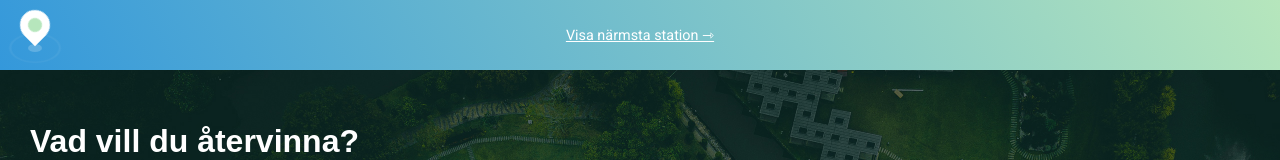
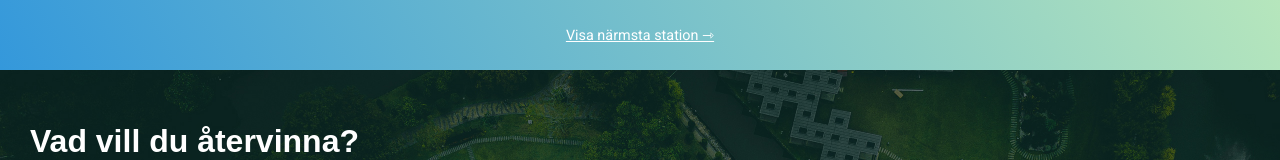
Before and after one commit to uddesson/atervinn-stan-prototype, a React (Create React App) app: page / in a window 1280 px wide. Shown: the top 160 px of the page. Built offline with nearby package versions, Linux system fonts and the light colour scheme; a web font is replaced by a local one.

Commit message:
Remove element to avoid mistaken git-conflict (temporary)

```diff
--- a/src/App.css
+++ b/src/App.css
@@ -310,71 +310,3 @@ input[type='submit'] {
 .flex {
     display: flex;
 }
-
-
-
-/*
-    Pin & Animation
-*/
-
-.pin {
-  width: 30px;
-  height: 30px;
-  border-radius: 50% 50% 50% 0;
-  background: white;
-  position: absolute;
-  transform: rotate(-45deg);
-  left: 40px;
-  top: 30px;
-  margin: -20px 0 0 -20px;
-  z-index: 2;
-}
-
-.pin:after {
-    content: '';
-    width: 14px;
-    height: 14px;
-    margin: 8px 0 0 8px;
-    background: var(--primary-green-light);
-    position: absolute;
-    border-radius: 50%;
-}
-
-.pulse {
-  background: rgba(254, 254, 254, 0.2);
-  border-radius: 50%;
-  height: 14px;
-  width: 14px;
-  position: absolute;
-  left: 40px;
-  top: 30px;
-  margin: 11px 0px 0px -12px;
-  transform: rotateX(55deg);
-  z-index: 1;
-}
-
-.pulse:after {
-    content: "";
-    border-radius: 50%;
-    height: 40px;
-    width: 40px;
-    position: absolute;
-    margin: -13px 0 0 -13px;
-    animation: pulsate 1s ease-out;
-    animation-iteration-count: infinite;
-    opacity: 0.0;
-    box-shadow: 0 0 1px 2px white;
-    animation-delay: 1.1s;
-}
-
-@keyframes pulsate {
-  0% {
-    transform: scale(0.1, 0.1);
-    opacity: 0.0;
-    }
-  50% { opacity: 1.0; }
-  100% {
-    transform: scale(1.2, 1.2);
-    opacity: 0;
-  }
-}
```
